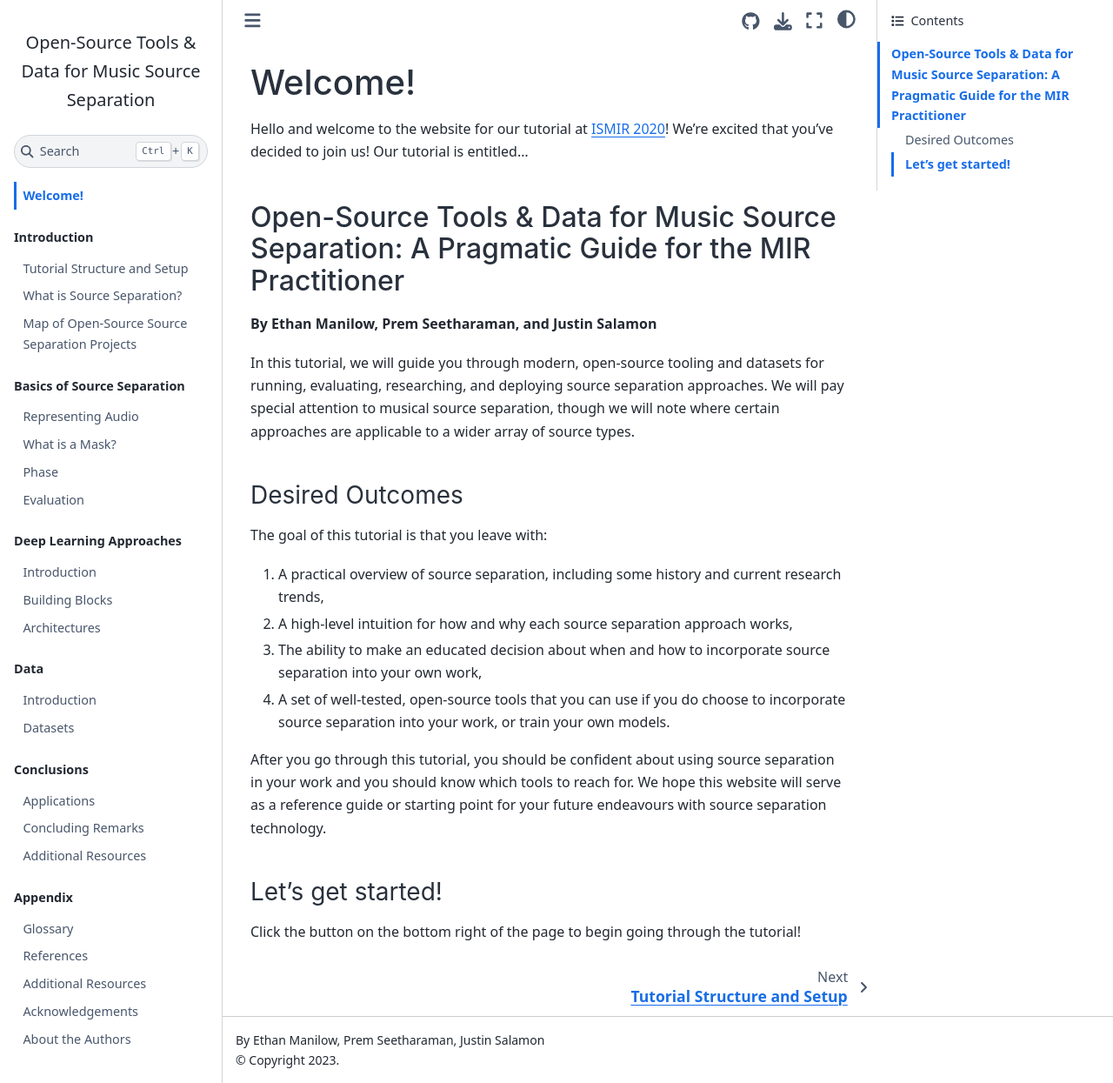
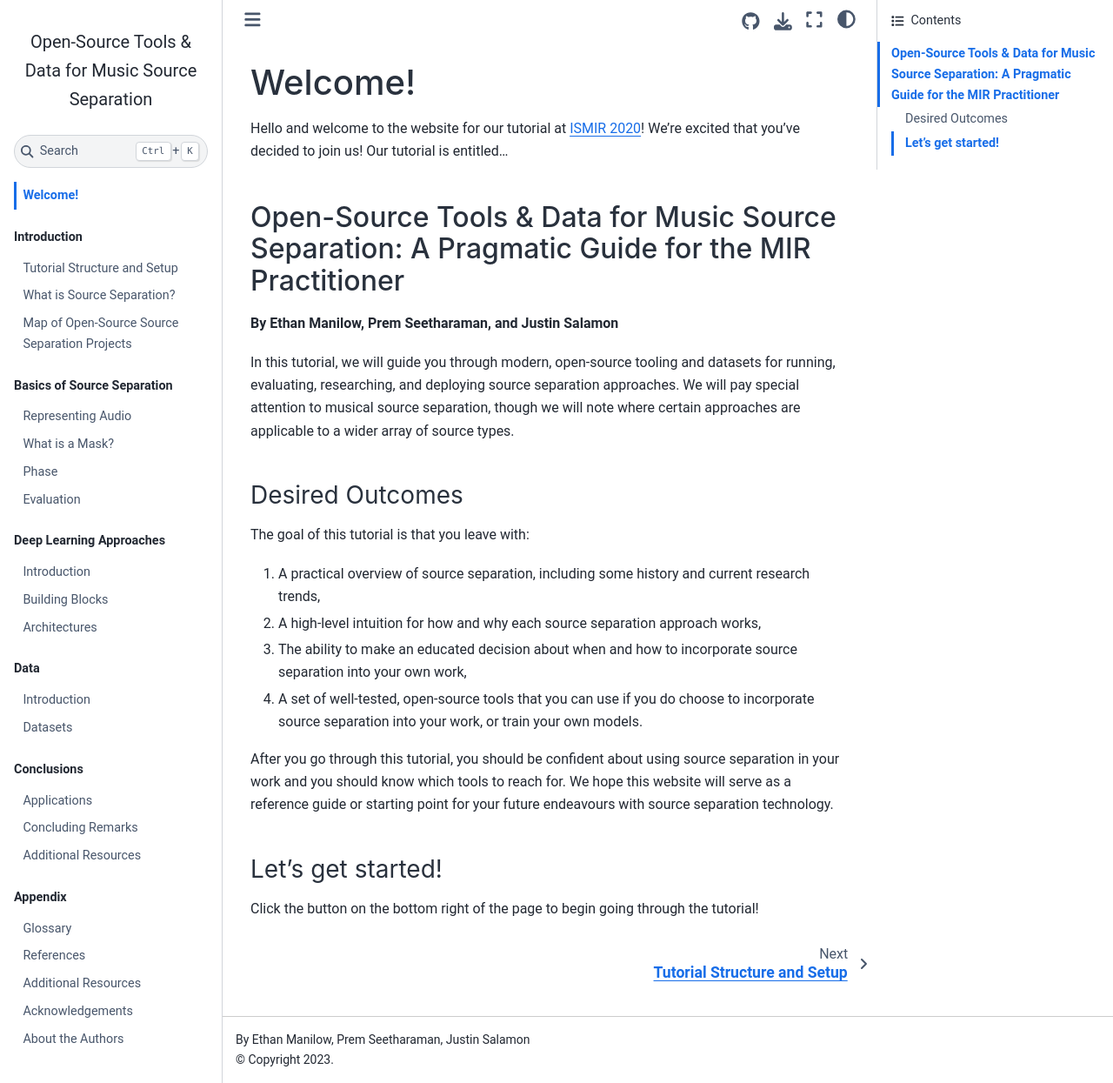
Before and after one commit to source-separation/tutorial, a Jupyter Book: the page built from book/landing.md, in a window 1280 px wide and 1245 px high. Shown: the whole window at 87% size. Built offline with Jupyter Book 1.0.4 settings and Sphinx 7.4.7 and the Sphinx Book theme 1.1.4, drawn with Linux system fonts in a browser that asks for light colours; pages that are not in the unit, such as notebooks, are missing from menus.

Commit message:
Update book font

```diff
--- a/book/_static/myfile.css
+++ b/book/_static/myfile.css
@@ -1,3 +1,3 @@
 body {
-  font-family: system-ui;
+  font-family: 'Roboto', sans-serif;
 }
```
